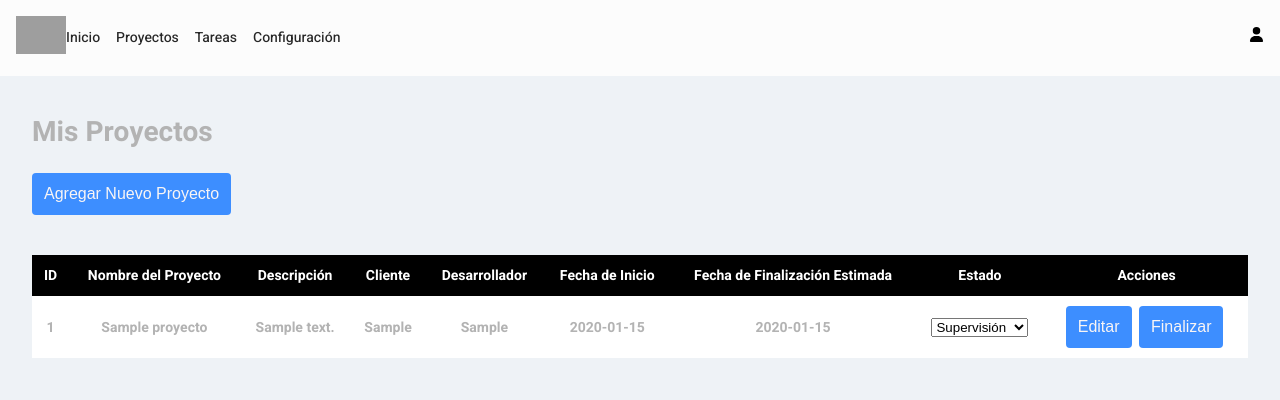
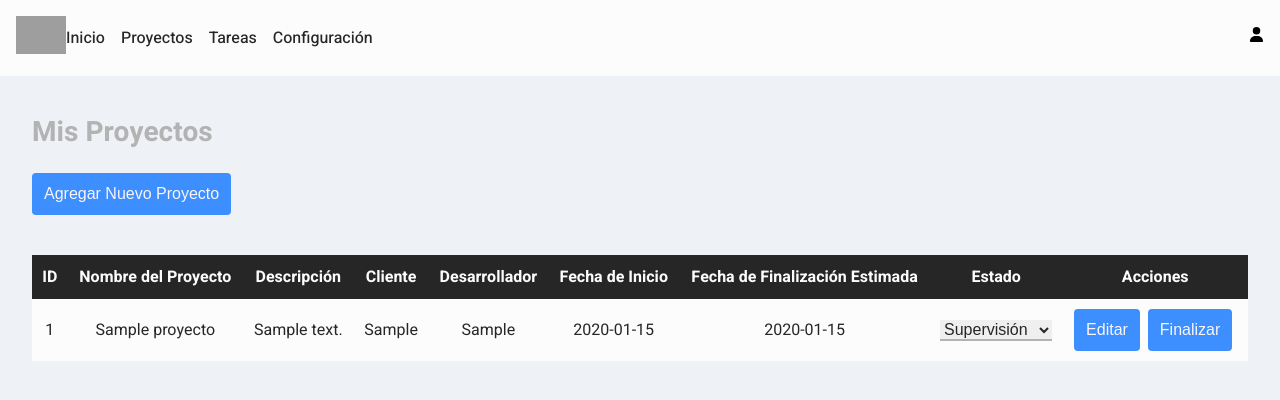
Before and after one commit to RickyDonegana/Maitco, a PHP site: page /proyectos.php in a window 1280 px wide. Shown: the top 400 px of the page. Run offline with PHP 8.4, Linux system fonts and the light colour scheme; tables that the repository leaves empty hold one stand-in row (values such as "Sample post"); some libraries are stand-ins or nearby versions; grey boxes are pictures that could not be loaded.

Commit message:
Add files via upload

```diff
--- a/sistema_seguimiento_proyectos/css/styles.css
+++ b/sistema_seguimiento_proyectos/css/styles.css
@@ -263,6 +263,7 @@ a {
   text-decoration: none;
   color: var(--tittle-color);
   font-weight: var(--font-medium);
+  font-size: var(--mb-1);
   transition: var(--transition);
 }
 
@@ -380,23 +381,27 @@ table {
   margin-top: 20px;
 }
 
-th, td {
+th {
   padding: 10px;
   text-align: center;
   font-weight: bold;
+  background-color: var(--tittle-color);
+  color: var(--card-background) ;
+  font-size: var(--mb-1);
 }
-
-th {
-  background-color: black;
-  color: white;
+td {
+  padding: 10px;
+  text-align: center;
+  color: var(--tittle-color);
+  font-size: var(--mb-1);
 }
 
 tr:nth-child(even) {
-  background-color: #f5f5f5;
+  background-color: #dcdcdc;
 }
 
 tr:nth-child(odd) {
-  background-color: white;
+  background-color: var(--card-background);
 }
 
 /* ========== Botones de la Tabla ========== */
@@ -414,3 +419,15 @@ button {
 button:hover {
   background-color: var(--blue-hover);
 }
+
+.select{
+  display: flex;
+  flex-direction: column;
+  justify-content: space-between;
+  outline: none;
+  font-size: var(--fs-1);
+  color: var(--tittle-color);
+  border-width: 0 0 2px 0;
+  border-color: var(--text-color);
+  transition: var(--transition);
+}
--- a/sistema_seguimiento_proyectos/js/script.js
+++ b/sistema_seguimiento_proyectos/js/script.js
@@ -52,20 +52,6 @@ btnNuevoProyecto.addEventListener('click', () => {
     alternarFormularioYTabla();
 });
 
-// Agregar evento al botón de "Cancelar" en el formulario
-const btnCancelar = document.getElementById('btnCancelar');
-btnCancelar.addEventListener('click', () => {
-    // Llama a la función para alternar la visibilidad del formulario y la tabla
-    alternarFormularioYTabla();
-});
-
-// Agregar evento al botón "Agregar" o "Editar" en el formulario
-btnAgregarEditarProyecto.addEventListener('click', () => {
-    // Tu lógica para agregar o editar el proyecto en la base de datos debe ir aquí
-    // Después de realizar la acción, puedes llamar a la función para alternar la visibilidad del formulario y la tabla
-    alternarFormularioYTabla();
-});
-
 // Event listener para botones "Editar" en la tabla de proyectos
 tablaProyectos.addEventListener('click', (event) => {
     if (event.target.dataset.action === 'editar') {
@@ -91,19 +77,29 @@ tablaProyectos.addEventListener('click', (event) => {
     }
 });
 
-// Función para eliminar el proyecto de la tabla en la interfaz de usuario
+// Función para finalizar el proyecto en la interfaz de usuario y actualizar su estado en la base de datos
 function finalizarProyecto(idProyecto) {
-    // Mostrar un mensaje de confirmación antes de finalizar
-    const confirmacion = confirm('¿Está seguro de que desea finalizar este proyecto?');
+    // Obtener el estado actual del proyecto
+    const estadoProyectoInput = document.getElementById(`estado_${idProyecto}`);
+    if (!estadoProyectoInput) {
+        console.error(`No se encontró el elemento de estado para el proyecto con ID ${idProyecto}`);
+        return;
+    }
 
-    if (confirmacion) {
-        // Eliminar el proyecto de la tabla en la interfaz de usuario
+    const estadoProyecto = estadoProyectoInput.value;
+
+    // Verificar si el estado es "cierre" o si se confirma finalizar el proyecto
+    if (estadoProyecto === 'cierre' || confirm('¿Está seguro de que desea finalizar este proyecto? Esta acción ocultará el proyecto en el sistema web, pero no lo eliminará de la base de datos.')) {
+        // Ocultar el proyecto de la tabla en la interfaz de usuario
         const filaProyecto = document.getElementById(`filaProyecto_${idProyecto}`);
         if (filaProyecto) {
-            filaProyecto.remove();
-            alert('El proyecto se ha eliminado de la tabla en la interfaz de usuario.');
-        } else {
-            alert('No se pudo encontrar el proyecto en la tabla.');
+            filaProyecto.style.display = 'none'; // Ocultar la fila en lugar de eliminarla
         }
+
+        // Cambiar el estado del proyecto a "cierre" en la base de datos (puedes implementar esto mediante una solicitud al servidor)
+        // Actualizar el estado del proyecto en la interfaz de usuario
+        estadoProyectoInput.value = 'cierre';
+
+        alert('El proyecto se ha finalizado y se ha ocultado en el sistema web.');
     }
 }
--- a/sistema_seguimiento_proyectos/pages/proyectos.php
+++ b/sistema_seguimiento_proyectos/pages/proyectos.php
@@ -1,4 +1,7 @@
 <?php
+
+session_start();
+
 // Función para conectar a la base de datos
 include('../php/conn.php');
 
@@ -72,6 +75,24 @@ if ($_SERVER["REQUEST_METHOD"] === "POST") {
     }
 }
 
+// Función para cambiar el estado de un proyecto
+function cambiarEstadoProyecto($idProyecto, $nuevoEstado)
+{
+    global $pdo;
+    $stmt = $pdo->prepare("UPDATE proyectos SET estado = :nuevoEstado WHERE id_proyecto = :idProyecto");
+    $stmt->bindParam(":nuevoEstado", $nuevoEstado, PDO::PARAM_STR);
+    $stmt->bindParam(":idProyecto", $idProyecto, PDO::PARAM_INT);
+    $stmt->execute();
+}
+
+if ($_SERVER["REQUEST_METHOD"] === "POST") {
+    if (isset($_POST["nuevo_estado"])) {
+        $idProyecto = $_POST["id_proyecto"];
+        $nuevoEstado = $_POST["nuevo_estado"];
+        cambiarEstadoProyecto($idProyecto, $nuevoEstado);
+    }
+}
+
 // Consultar proyectos existentes
 $stmt = $pdo->prepare("SELECT * FROM proyectos");
 $stmt->execute();
@@ -129,7 +150,7 @@ $proyectos = $stmt->fetchAll(PDO::FETCH_ASSOC);
             </thead>
             <tbody>
                 <?php foreach ($proyectos as $proyecto) { ?>
-                    <tr id=" filaProyecto_<?php echo $proyecto["id_proyecto"]; ?>">
+                    <tr id="filaProyecto_<?php echo $proyecto["id_proyecto"]; ?>">
                         <td><?php echo $proyecto["id_proyecto"]; ?></td>
                         <td><?php echo $proyecto["nombre_proyecto"]; ?></td>
                         <td><?php echo $proyecto["descripcion"]; ?></td>
@@ -138,16 +159,20 @@ $proyectos = $stmt->fetchAll(PDO::FETCH_ASSOC);
                         <td><?php echo $proyecto["fecha_inicio"]; ?></td>
                         <td><?php echo $proyecto["fecha_entrega_estimada"]; ?></td>
                         <td>
-                            <select name="estado" id="estado_<?php echo $proyecto["id_proyecto"]; ?>">
-                                <option value="inicio" <?php if ($proyecto["estado"] == 'inicio') echo 'selected'; ?>>Inicio</option>
-                                <option value="planificacion" <?php if ($proyecto["estado"] == 'planificacion') echo 'selected'; ?>>Planificación</option>
-                                <option value="ejecucion" <?php if ($proyecto["estado"] == 'ejecucion') echo 'selected'; ?>>Ejecución</option>
-                                <option value="supervision" <?php if ($proyecto["estado"] == 'supervision') echo 'selected'; ?>>Supervisión</option>
-                                <option value="cierre" <?php if ($proyecto["estado"] == 'cierre') echo 'selected'; ?>>Cierre</option>
-                            </select>
+                            <form method="POST" class="select">
+                                <input type="hidden" name="id_proyecto" value="<?php echo $proyecto["id_proyecto"]; ?>">
+                                <select name="nuevo_estado" class="select" onchange="this.form.submit()">
+                                    <option class="input" value="inicio" <?php echo ($proyecto["estado"] == 'inicio') ? 'selected' : ''; ?>>Inicio</option>
+                                    <option class="input" value="planificacion" <?php echo ($proyecto["estado"] == 'planificacion') ? 'selected' : ''; ?>>Planificación</option>
+                                    <option class="input" value="ejecucion" <?php echo ($proyecto["estado"] == 'ejecucion') ? 'selected' : ''; ?>>Ejecución</option>
+                                    <option class="input" value="supervision" <?php echo ($proyecto["estado"] == 'supervision') ? 'selected' : ''; ?>>Supervisión</option>
+                                    <option class="input" value="cierre" <?php echo ($proyecto["estado"] == 'cierre') ? 'selected' : ''; ?>>Cierre</option>
+                                </select>
+                            </form>
                         </td>
                         <td>
-                            <button data-action="editar" data-id="<?php echo $proyecto["id_proyecto"]; ?>" data-nombre="<?php echo $proyecto["nombre_proyecto"]; ?>" data-descripcion="<?php echo $proyecto["descripcion"]; ?>" data-cliente="<?php echo $proyecto["cliente"]; ?>" data-desarrollador="<?php echo $proyecto["desarrollador"]; ?>" data-fecha-inicio="<?php echo $proyecto["fecha_inicio"]; ?>" data-fecha-entrega="<?php echo $proyecto["fecha_entrega_estimada"]; ?>" data-estado="<?php echo $proyecto["estado"]; ?>">Editar</button>
+                            <input type="hidden" id="estado_<?php echo $proyecto["id_proyecto"]; ?>" value="<?php echo $proyecto["estado"]; ?>">
+                            <button data-action="editar" data-id="<?php echo $proyecto["id_proyecto"]; ?>" data-nombre="<?php echo $proyecto["nombre_proyecto"]; ?>" data-descripcion="<?php echo $proyecto["descripcion"]; ?>" data-cliente="<?php echo $proyecto["cliente"]; ?>" data-desarrollador="<?php echo $proyecto["desarrollador"]; ?>" data-fechaInicio="<?php echo $proyecto["fecha_inicio"]; ?>" data-fechaEntrega="<?php echo $proyecto["fecha_entrega_estimada"]; ?>" data-estado="<?php echo $proyecto["estado"]; ?>">Editar</button>
                             <button data-action="finalizar" data-id="<?php echo $proyecto["id_proyecto"]; ?>">Finalizar</button>
                         </td>
                     </tr>
```
